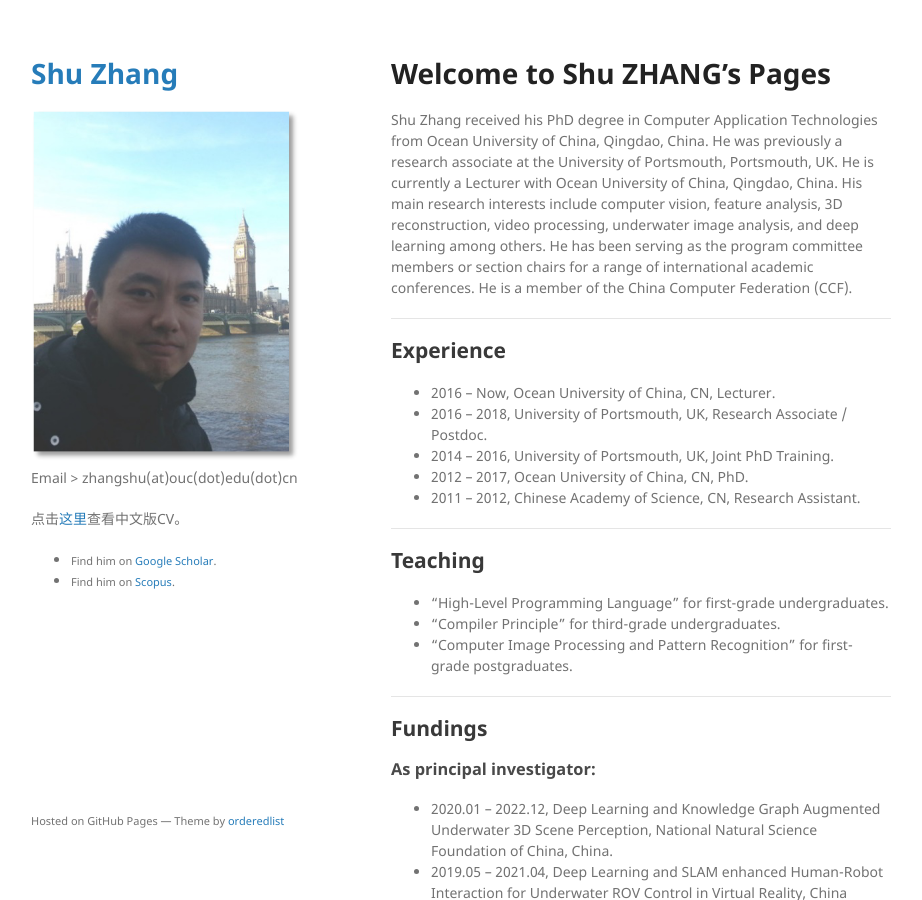
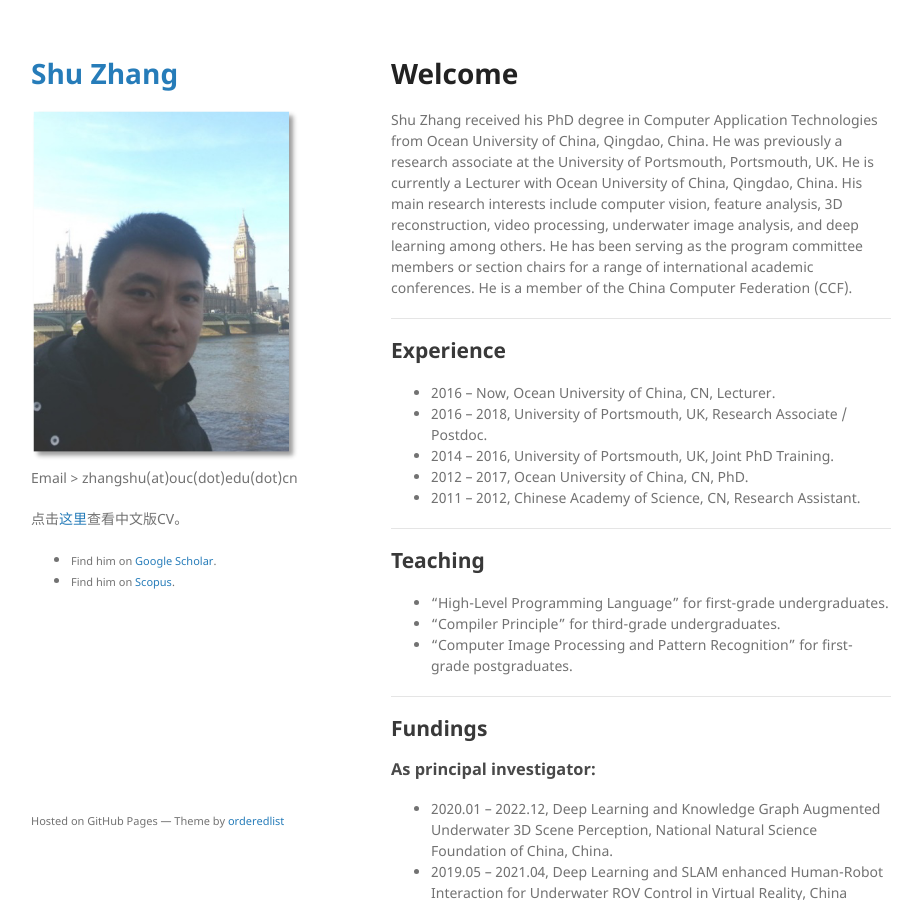
Before and after one commit to jackyspeed/aboutzhangshu, a Jekyll site: the page built from index.md, in a window 1280 px wide and 900 px high. Shown: the whole window, without its empty margins (179-1101 px from the left). Built offline with Jekyll 4.4.1, drawn with Linux system fonts in a browser that asks for light colours; our own code applies the rules of GitHub Pages for plain Markdown files.

Commit message:
Update index.md

```diff
--- a/index.md
+++ b/index.md
@@ -3,7 +3,7 @@ layout: default
 ---
 
 
-# Welcome to Shu ZHANG's Pages
+# Welcome
 
 Shu Zhang received his PhD degree in Computer Application Technologies from Ocean University of China, Qingdao, China. He was previously a research associate at the University of Portsmouth, Portsmouth, UK. He is currently a Lecturer with Ocean University of China, Qingdao, China. His main research interests include computer vision, feature analysis, 3D reconstruction, video processing, underwater image analysis, and deep learning among others. He has been serving as the program committee members or section chairs for a range of international academic conferences. He is a member of the China Computer Federation (CCF).
 
```
